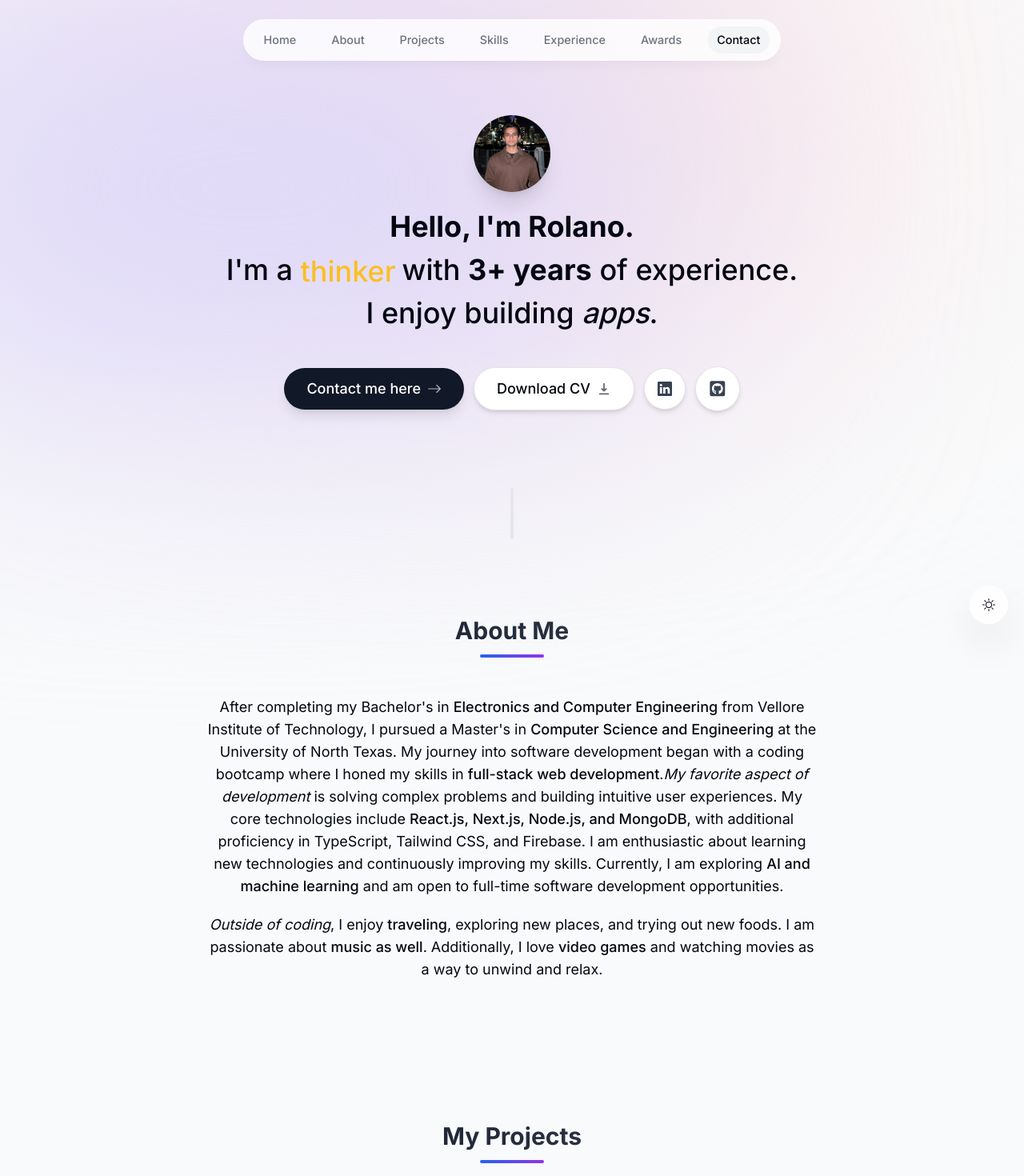
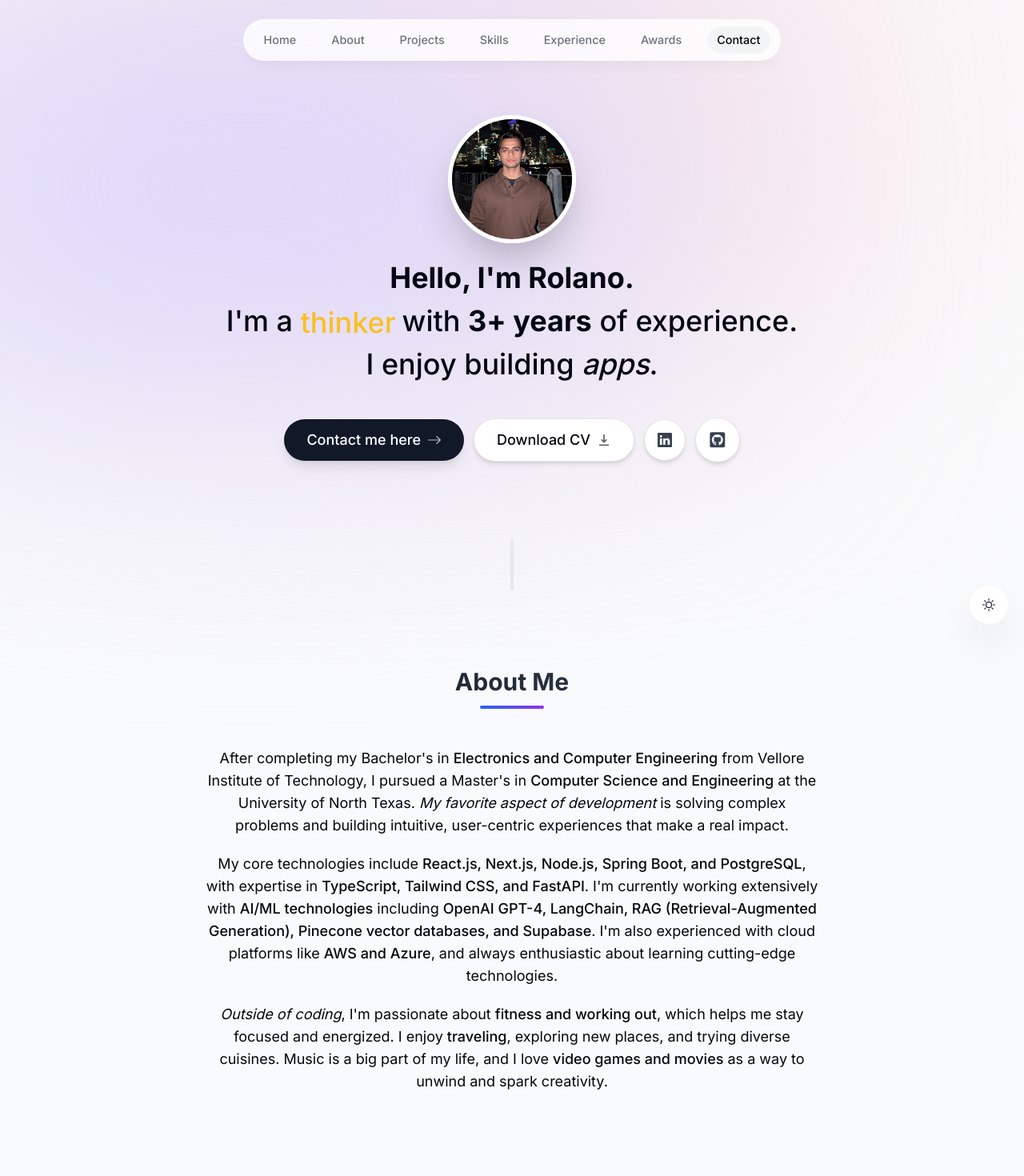
Before and after one commit to rolanorebelo/portfolio-website, a Next.js app: page / in a window 1280 px wide. Shown: the top 1470 px of the page at 80% size. Built offline with nearby package versions, Linux system fonts and the light colour scheme; no server answers.

Commit message:
Update about section with latest tech stack (AI/ML tools), add fitness hobby, enlarge profile pic, and enhance scroll animations

```diff
--- a/components/about.tsx
+++ b/components/about.tsx
@@ -12,19 +12,20 @@ export default function About() {
       ref={ref}
       className="mb-32 max-w-[48rem] text-center leading-8 sm:mb-44 scroll-mt-28"
       initial={{ opacity: 0, y: 100 }}
-      animate={{ opacity: 1, y: 0 }}
-      transition={{ delay: 0.175 }}
+      whileInView={{ opacity: 1, y: 0 }}
+      transition={{ duration: 0.6 }}
+      viewport={{ once: true, margin: "-100px" }}
       id="about"
     >
       <SectionHeading>About Me</SectionHeading>
       <p className="mb-5 text-lg">
-        After completing my Bachelor&apos;s in <span className="font-medium">Electronics and Computer Engineering</span> from Vellore Institute of Technology, I pursued a Master&apos;s in <span className="font-medium">Computer Science and Engineering</span> at the University of North Texas. My journey into software development began with a coding bootcamp where I honed my skills in <span className="font-medium">full-stack web development</span>.
-        <span className="italic">My favorite aspect of development</span> is solving complex problems and building intuitive user experiences. My core technologies include{" "}
-        <span className="font-medium">React.js, Next.js, Node.js, and MongoDB</span>, with additional proficiency in TypeScript, Tailwind CSS, and Firebase. I am enthusiastic about learning new technologies and continuously improving my skills.
-        Currently, I am exploring <span className="font-medium">AI and machine learning</span> and am open to full-time software development opportunities.
+        After completing my Bachelor&apos;s in <span className="font-medium">Electronics and Computer Engineering</span> from Vellore Institute of Technology, I pursued a Master&apos;s in <span className="font-medium">Computer Science and Engineering</span> at the University of North Texas. <span className="italic">My favorite aspect of development</span> is solving complex problems and building intuitive, user-centric experiences that make a real impact.
+      </p>
+      <p className="mb-5 text-lg">
+        My core technologies include <span className="font-medium">React.js, Next.js, Node.js, Spring Boot, and PostgreSQL</span>, with expertise in <span className="font-medium">TypeScript, Tailwind CSS, and FastAPI</span>. I&apos;m currently working extensively with <span className="font-medium">AI/ML technologies</span> including <span className="font-medium">OpenAI GPT-4, LangChain, RAG (Retrieval-Augmented Generation), Pinecone vector databases, and Supabase</span>. I&apos;m also experienced with cloud platforms like <span className="font-medium">AWS and Azure</span>, and always enthusiastic about learning cutting-edge technologies.
       </p>
       <p className="text-lg">
-        <span className="italic">Outside of coding</span>, I enjoy <span className="font-medium">traveling</span>, exploring new places, and trying out new foods. I am passionate about <span className="font-medium">music as well</span>. Additionally, I love <span className="font-medium">video games</span> and watching movies as a way to unwind and relax.
+        <span className="italic">Outside of coding</span>, I&apos;m passionate about <span className="font-medium">fitness and working out</span>, which helps me stay focused and energized. I enjoy <span className="font-medium">traveling</span>, exploring new places, and trying diverse cuisines. Music is a big part of my life, and I love <span className="font-medium">video games and movies</span> as a way to unwind and spark creativity.
       </p>
     </motion.section>
   );
--- a/components/intro.tsx
+++ b/components/intro.tsx
@@ -90,18 +90,20 @@ export default function Intro() {
               initial={{ opacity: 0, scale: 0 }}
               animate={{ opacity: 1, scale: 1 }}
               transition={{
-                type: "tween",
-                duration: 0.2,
+                type: "spring",
+                stiffness: 125,
+                delay: 0.1,
+                duration: 0.7,
               }}
             >
               <Image
                 src="/profilepic.jpg"
-                alt="Ricardo portrait"
-                width="192"
-                height="192"
+                alt="Rolano portrait"
+                width="256"
+                height="256"
                 quality="95"
                 priority={true}
-                className="h-24 w-24 rounded-full object-cover  shadow-xl"
+                className="h-32 w-32 sm:h-40 sm:w-40 rounded-full object-cover border-[0.35rem] border-white shadow-2xl hover:scale-105 transition-transform duration-300"
               />
             </motion.div>
           </div>
```
